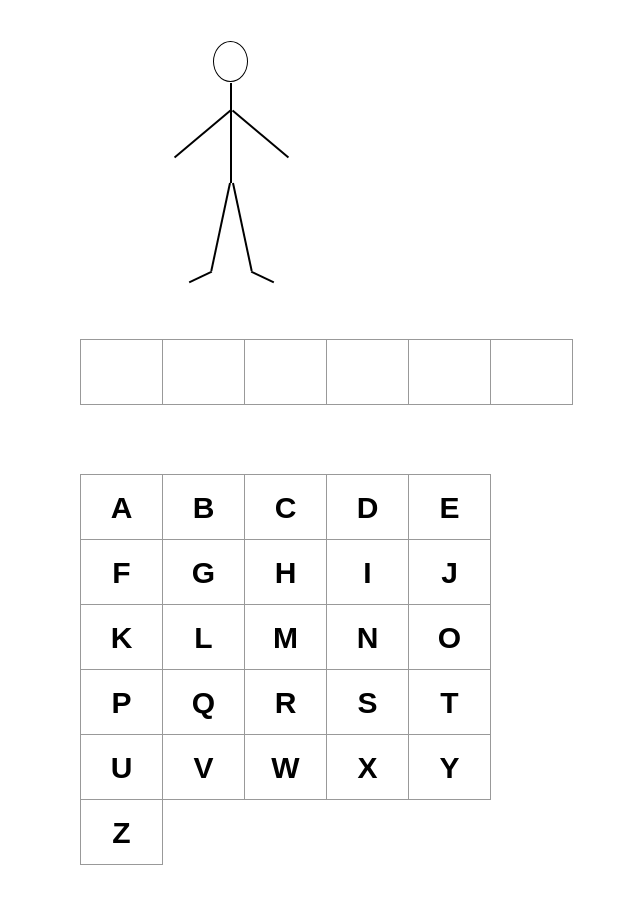
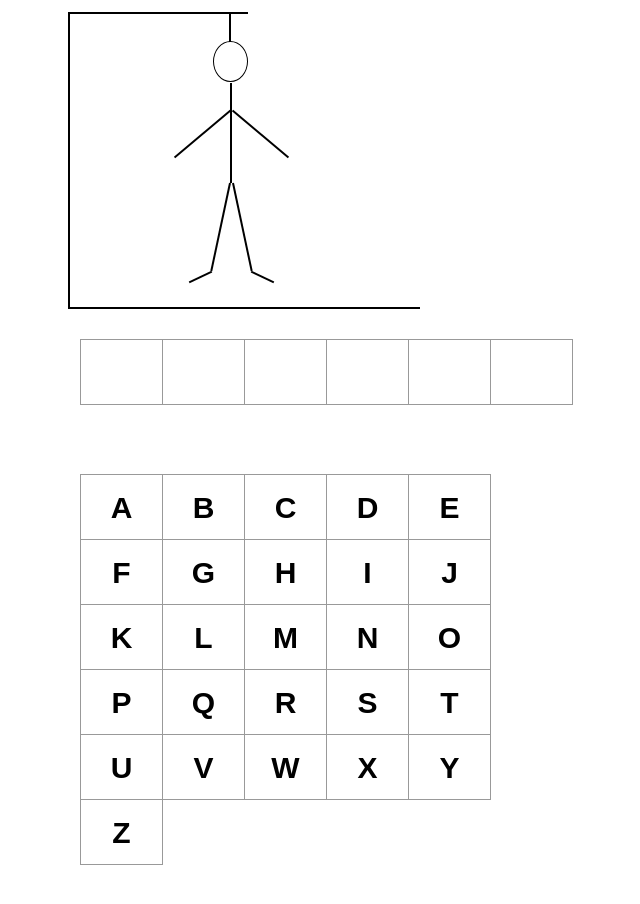
Before and after one commit to ivange94/hangman-react, a React (Create React App) app: page / in a window 1280 px wide. Shown: the top 904 px of the page, without its empty margins (220-860 px from the left). Built offline with nearby package versions, Linux system fonts and the light colour scheme.

Commit message:
Building hanger

```diff
--- a/src/components/hanger.component.tsx
+++ b/src/components/hanger.component.tsx
@@ -4,6 +4,10 @@ import styles from './hanger.module.css';
 export default function Hanger() {
     return (
         <div className={styles.wrapper}>
+            <div className={styles.verticalStickBottom}></div>
+            <div className={styles.verticalStick}></div>
+            <div className={styles.horizontalStick}></div>
+            <div className={styles.rope}></div>
             <div className={styles.head}></div>
             <div className={styles.torso}></div>
             <div className={styles.leftarm}></div>
--- a/src/components/hanger.module.css
+++ b/src/components/hanger.module.css
@@ -98,3 +98,39 @@
     left: 170px;
     transform: rotate(25deg);
 }
+
+.rope {
+    position: absolute;
+    border: 1px solid black;
+    width: 1px;
+    height: 30px;
+    left: 149px;
+    top: -8px;
+}
+
+.horizontalStick {
+    position: absolute;
+    border: 1px solid black;
+    width: 180px;
+    height: 1px;
+    top: -8px;
+    left: -12px;
+}
+
+.verticalStick {
+    position: absolute;
+    border: 1px solid black;
+    width: 1px;
+    height: 295px;
+    top: -6px;
+    left: -12px;
+}
+
+.verticalStickBottom {
+    position: absolute;
+    border: 1px solid black;
+    width: 350px;
+    height: 1px;
+    bottom: -39px;
+    left: -10px;
+}
```
